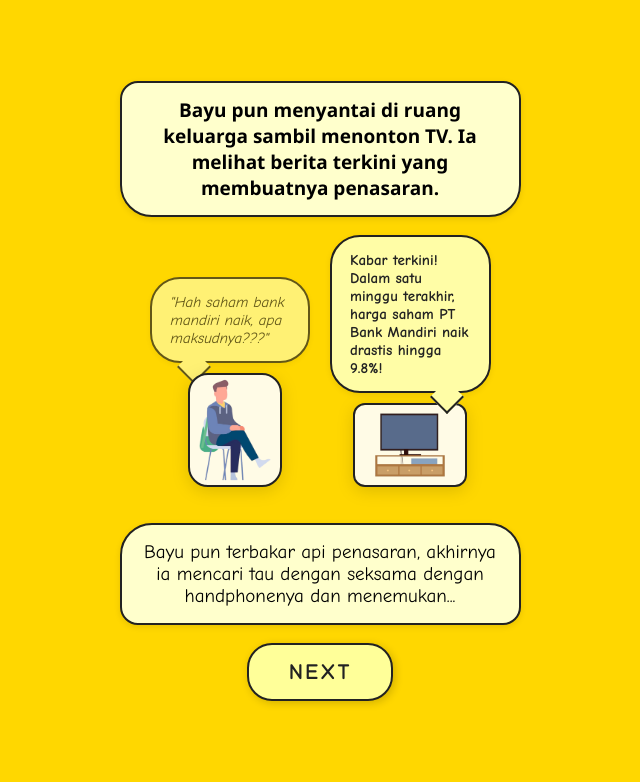
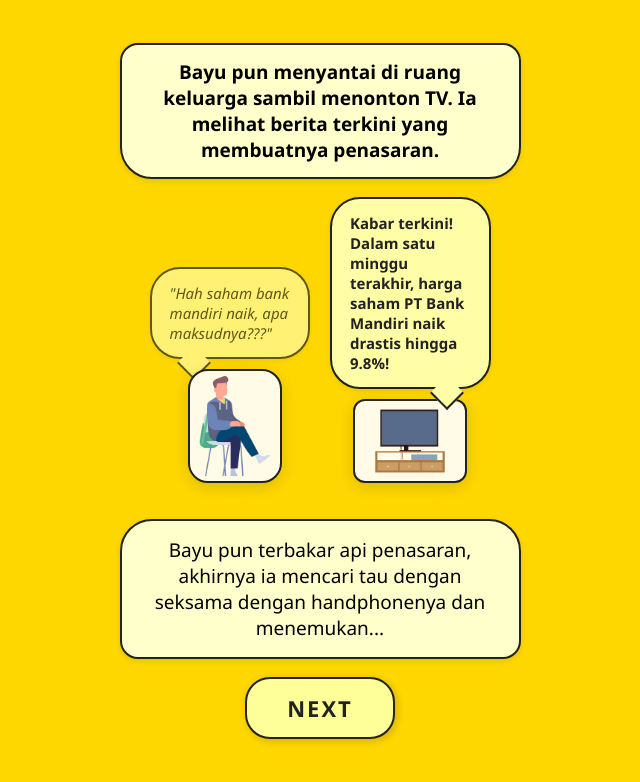
Before and after one commit to Mieaidam/Wealth-Wise-WebApp, a plain HTML site: page Halaman Game/Investasi 2.html in a window 1280 px wide. Shown: the whole page, without its empty margins (320-960 px from the left). Drawn offline with Linux system fonts and the light colour scheme.

Commit message:
........

```diff
--- a/Halaman Game/Investasi 2.html
+++ b/Halaman Game/Investasi 2.html
@@ -73,7 +73,8 @@
       margin-left: 10px;
       margin-right: 10px;
       position: relative;
-      font-family: 'Comic Sans MS', 'Comic Sans', cursive, sans-serif;
+      /* font-family: 'Comic Sans MS', 'Comic Sans', cursive, sans-serif; */
+      font-family: 'Segoe UI', Arial, sans-serif;
       box-shadow: 0 2px 6px rgba(0,0,0,0.08);
       animation: popIn 1s;
       opacity: 0.7;
@@ -102,7 +103,8 @@
       margin-left: 10px;
       margin-right: 10px;
       position: relative;
-      font-family: 'Comic Sans MS', 'Comic Sans', cursive, sans-serif;
+      /* font-family: 'Comic Sans MS', 'Comic Sans', cursive, sans-serif; */
+      font-family: 'Segoe UI', Arial, sans-serif;
       box-shadow: 0 2px 6px rgba(0,0,0,0.08);
       animation: popIn 1s;
       font-weight: bold;
@@ -153,7 +155,8 @@
       text-align: center;
       width: 95%;
       animation: fadeIn 1s;
-      font-family: 'Comic Sans MS', 'Comic Sans', cursive, sans-serif;
+      /* font-family: 'Comic Sans MS', 'Comic Sans', cursive, sans-serif; */
+      font-family: 'Segoe UI', Arial, sans-serif;
     }
     .next-button {
       background-color: #ffff99;
@@ -167,7 +170,8 @@
       cursor: pointer;
       transition: all 0.3s ease;
       box-shadow: 2px 2px 8px rgba(0, 0, 0, 0.18);
-      font-family: 'Comic Sans MS', 'Comic Sans', cursive, sans-serif;
+      /* font-family: 'Comic Sans MS', 'Comic Sans', cursive, sans-serif; */
+      font-family: 'Segoe UI', Arial, sans-serif;
       letter-spacing: 2px;
       margin-bottom: 18px;
       display: block;
```
Also changed, not shown: Halaman Game/Investasi 3.html (+3 -3 lines).
